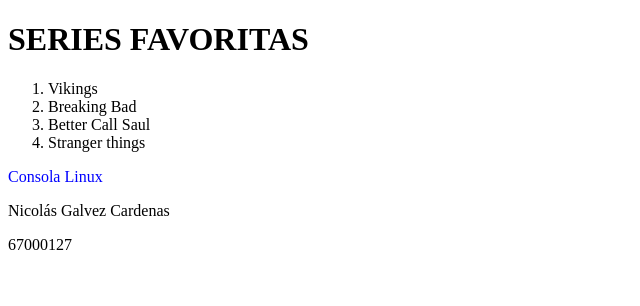
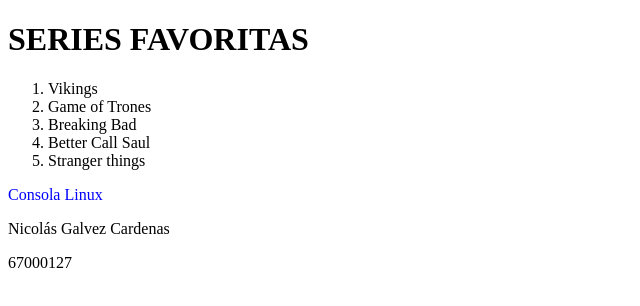
Before and after one commit to Nicolas200319/WEB, a plain HTML site: page index.html in a window 1280 px wide. Shown: the whole page, without its empty margins (0-640 px from the left). Drawn offline with Linux system fonts and the light colour scheme.

Commit message:
cambio titulo
prueba

```diff
--- a/index.html
+++ b/index.html
@@ -11,6 +11,7 @@
     <h1>SERIES FAVORITAS</h1>
     <OL>
         <li>Vikings</li>
+        <li>Game of Trones</li>
         <li>Breaking Bad</li>
         <li>Better Call Saul</li>
         <li>Stranger things</li>
```
